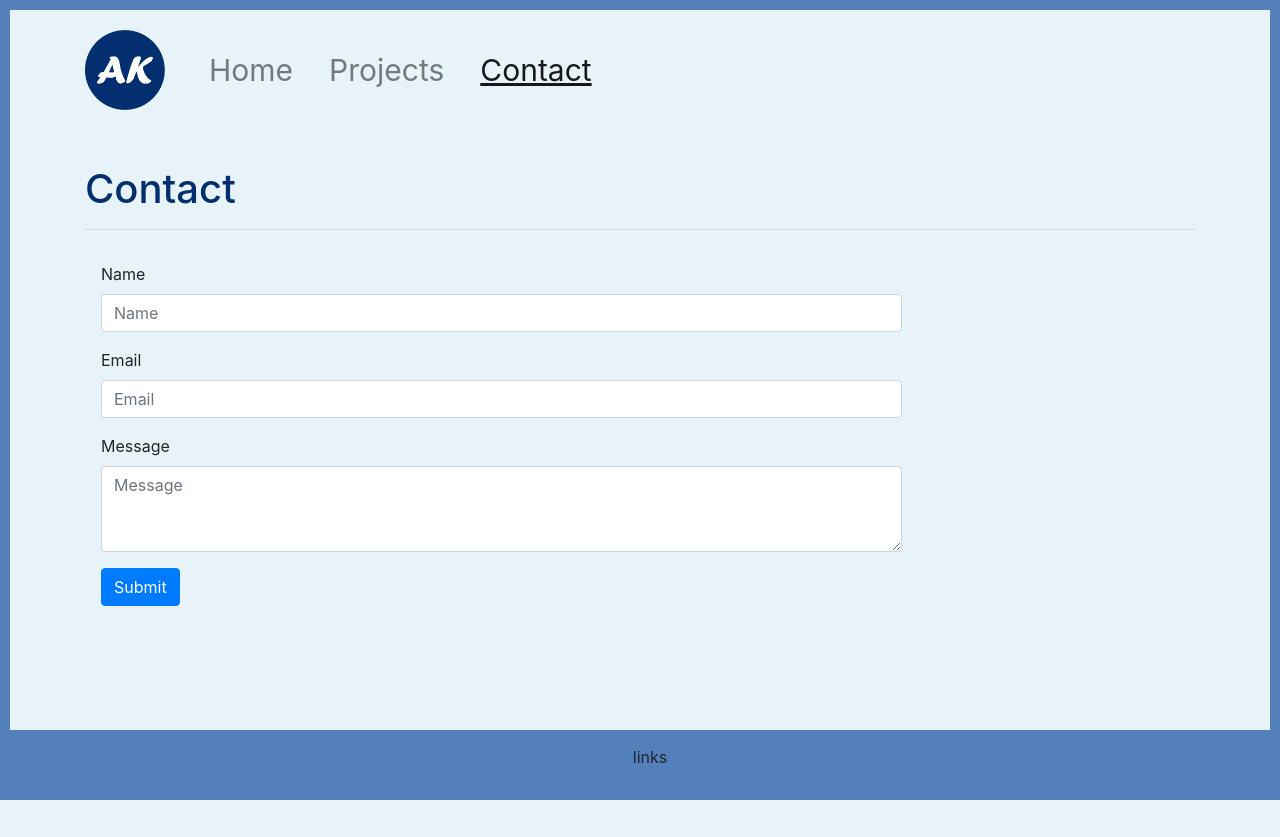
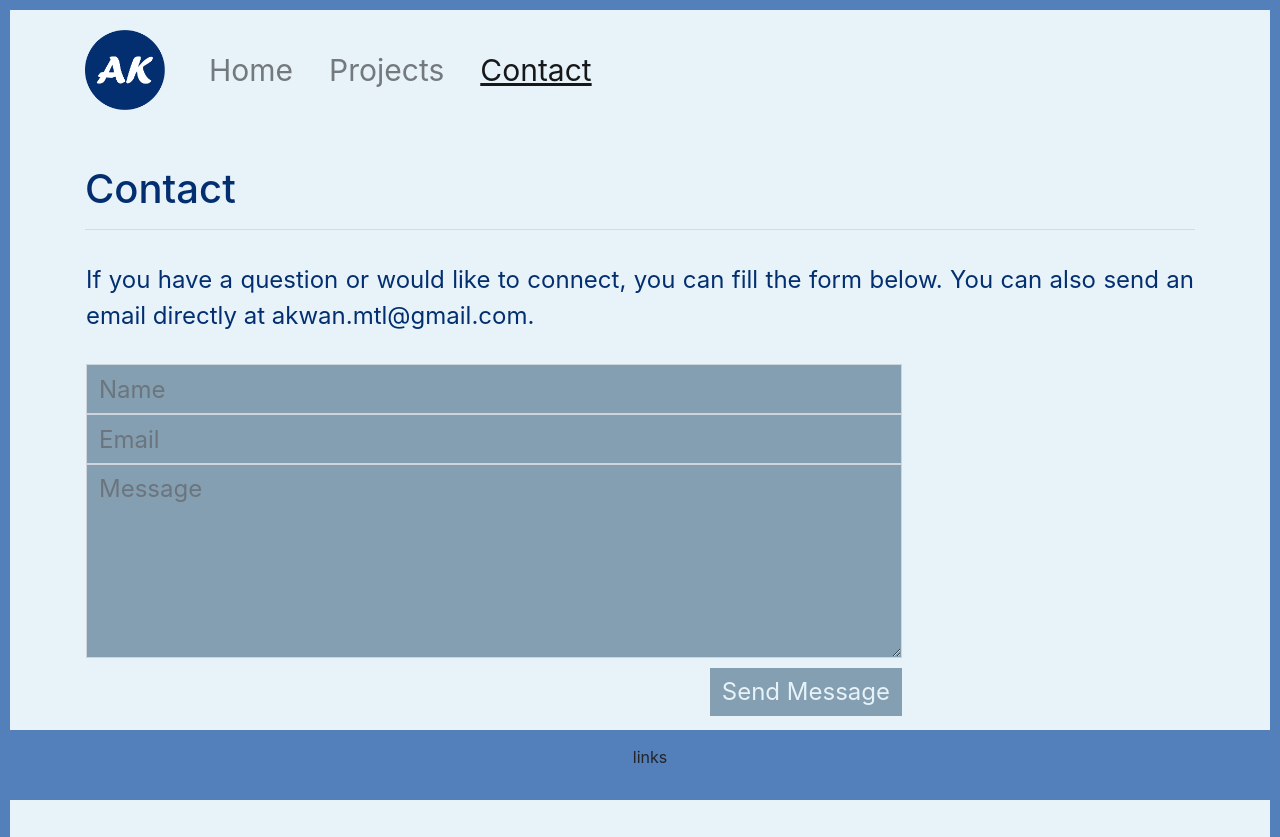
Before and after one commit to akwanmtl/portfolio, a React (Create React App) app: page /contact in a window 1280 px wide. Before the commit the page ends 800 px from the top, so only its background shows below. Built offline with nearby package versions, Linux system fonts and the light colour scheme.

Commit message:
modified contact

```diff
--- /dev/null
+++ b/src/components/ContactForm/contactform.css
@@ -0,0 +1,37 @@
+.form-group {
+  margin-top: 0px !important;
+  margin-bottom: 0px !important;
+}
+
+.form-control {
+  background-color: #839fb1 !important;
+  font-size: 24px !important;
+  border-radius: 0px !important;
+}
+
+
+.contact-text {
+  text-align: justify;
+  color: #032F70;
+  font-size: 24px;
+  margin-bottom: 30px;
+}
+
+form {
+  padding-left: 0px !important;
+}
+
+.div-button {
+  margin-top: 10px;
+  display: flex;
+  justify-content: flex-end;
+}
+
+
+.div-button button {
+  font-size: 24px !important;
+  background-color: #839fb1 !important;
+  color: #E7F3F9  !important;
+  border: none !important;
+  border-radius: 0px !important;
+}
--- /dev/null
+++ b/src/components/ContactForm/index.js
@@ -0,0 +1,34 @@
+import React from 'react';
+import './contactform.css'
+
+function ContactForm () {
+  return (
+    <div className="row p-3">
+      <div className="contact-text">
+      If you have a question or would like to connect, you can fill the form below.
+      You can also send an email directly at akwan.mtl@gmail.com.
+      </div>
+      <form className="col-xs-12 col-sm-9">
+
+          <div className="form-group">
+              <input type="name" className="form-control" id="contactnameid" aria-describedby="contactname" placeholder="Name" required/>
+          </div>
+
+          <div className="form-group">
+              <input type="email" className="form-control" id="contactemailid" placeholder="Email" required/>
+          </div>
+
+          <div className="form-group">
+              <textarea className="form-control" id="contactmessageid" rows="5" placeholder="Message" required></textarea>
+          </div>
+          <div className="div-button">
+
+            <button type="submit" className="btn btn-primary">Send Message</button>
+          </div>
+      </form>
+
+    </div>
+  )
+}
+
+export default ContactForm;
--- a/src/pages/Contact/index.js
+++ b/src/pages/Contact/index.js
@@ -1,33 +1,11 @@
 import React from 'react';
 import Header from '../../components/Header';
+import ContactForm from '../../components/ContactForm';
 function Contact () {
   return(
     <div>
-
       <Header title="Contact"/>
-      <div className="row p-3">
-
-          <form className="col-xs-12 col-sm-9">
-
-              <div className="form-group">
-                  <label for="contactname">Name</label>
-                  <input type="name" className="form-control" id="contactnameid" aria-describedby="contactname" placeholder="Name"/>
-              </div>
-
-              <div className="form-group">
-                  <label for="contactemail">Email</label>
-                  <input type="email" className="form-control" id="contactemailid" placeholder="Email"/>
-              </div>
-
-              <div className="form-group">
-                  <label for="contactmessage">Message</label>
-                  <textarea className="form-control" id="contactmessageid" rows="3" placeholder="Message"></textarea>
-              </div>
-
-              <button type="submit" className="btn btn-primary">Submit</button>
-          </form>
-
-      </div>
+      <ContactForm/>
     </div>
   )
 }
```
